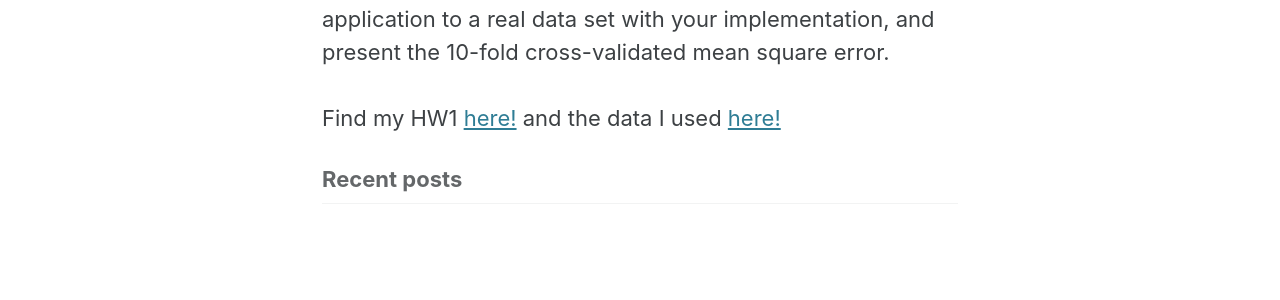
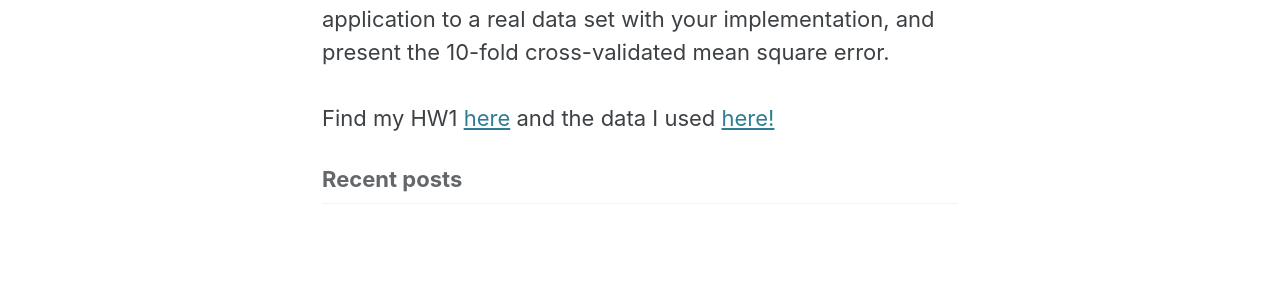
Before and after one commit to MaryEDeignan/Capstone, a Jekyll site: the page built from index.html, in a window 1280 px wide. Shown: the part 229-529 px from the top of the page. Built offline with Jekyll 4.4.1, drawn with Linux system fonts in a browser that asks for light colours; cached includes are drawn as plain includes; the list of posts is cut into pages by our own code.

```diff
--- a/index.html
+++ b/index.html
@@ -7,4 +7,4 @@ author_profile: false
 <p>HW 1: Based on the examples provided, make your own class for implementing locally weighted regression to work with multiple features, and also train and test data. Show an application to a real data set with your implementation, and present the 10-fold cross-validated mean square error.<br>
 
   <br>
-Find my HW1 <a href="https://github.com/MaryEDeignan/Capstone/blob/main/HW1.ipynb">here!</a> and the data I used  <a href="https://github.com/MaryEDeignan/Capstone/blob/main/cars.csv">here!</a> <br>
+Find my HW1 <a href="https://github.com/MaryEDeignan/Capstone/blob/main/HW1.ipynb">here</a> and the data I used  <a href="https://github.com/MaryEDeignan/Capstone/blob/main/cars.csv">here!</a> <br>
```
